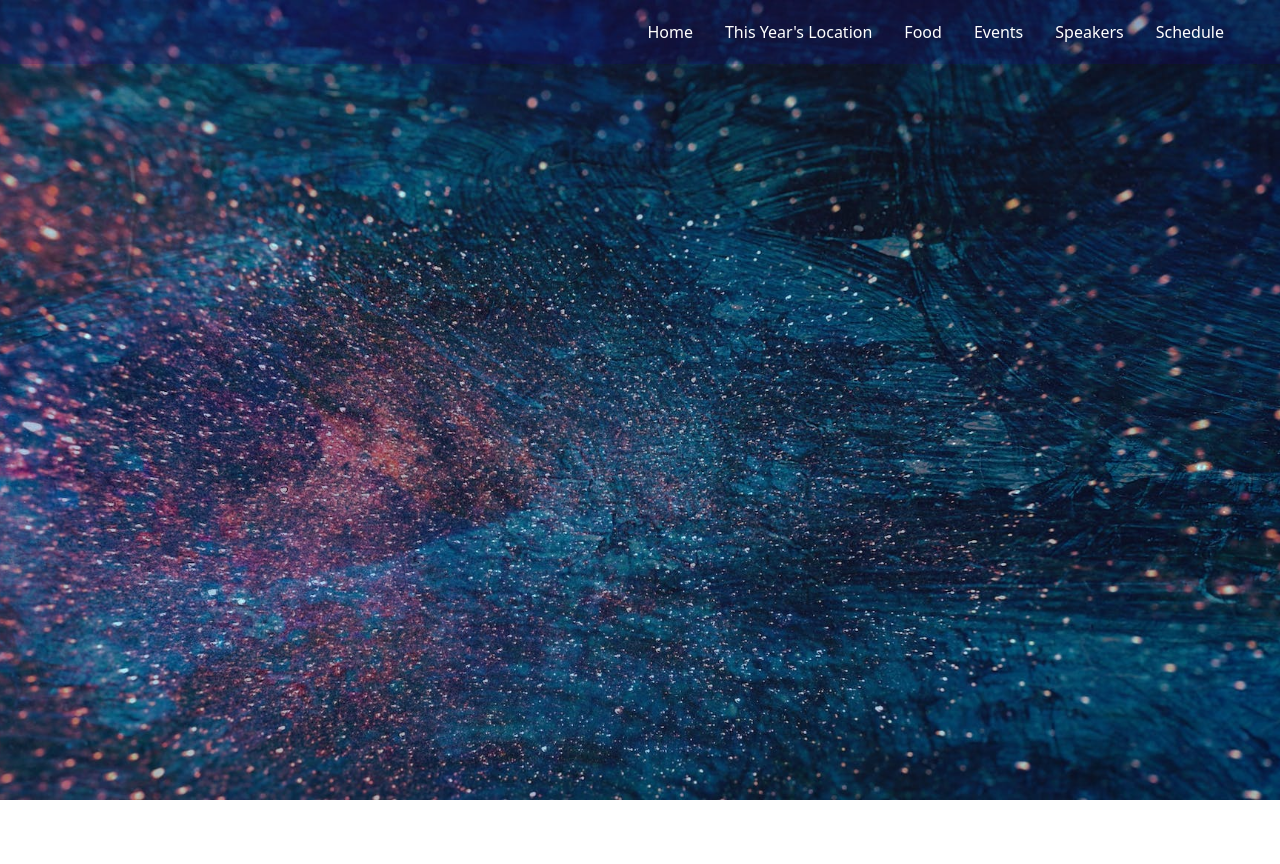
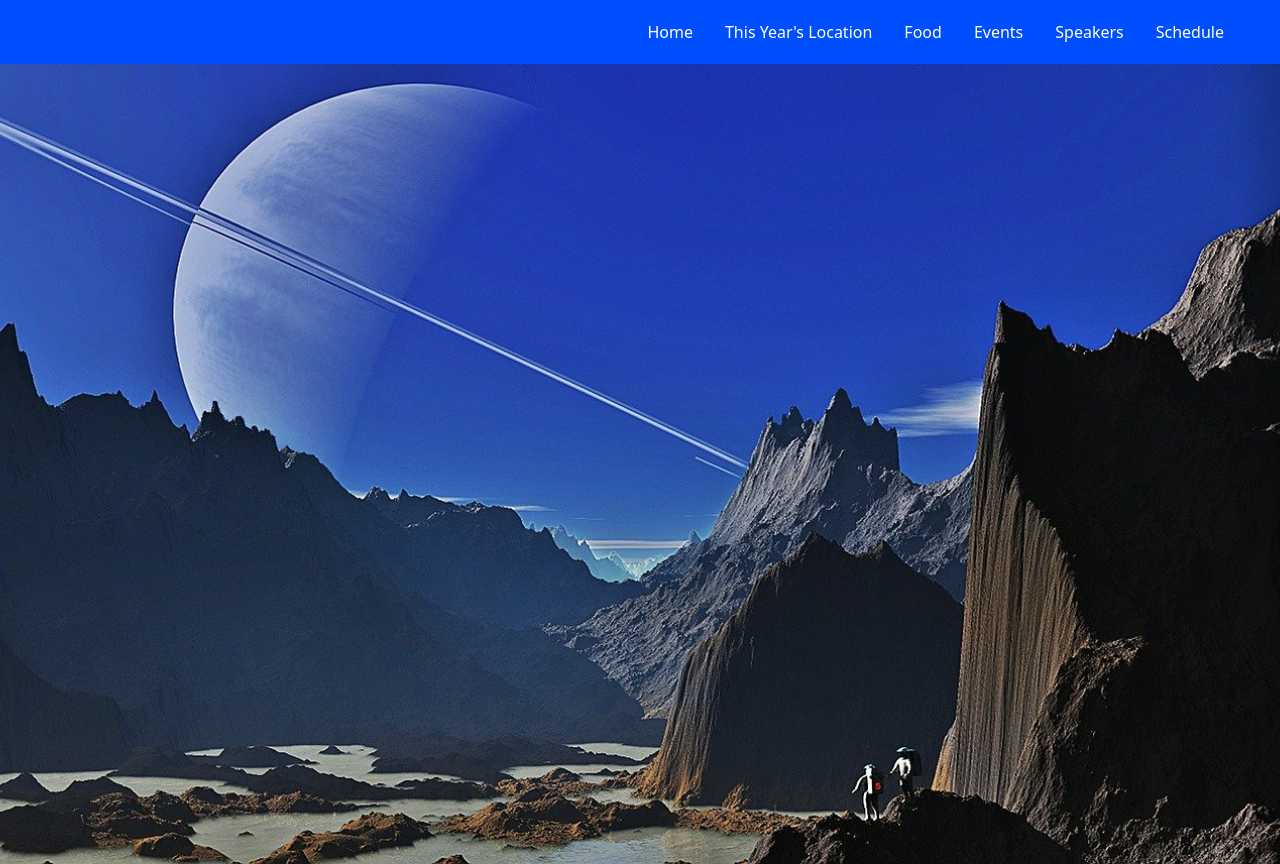
Before and after one commit to robinkii/celestialAdventureCon, a React (Vite) app in the folder client/: page / in a window 1280 px wide. Before the commit the page ends 800 px from the top, so only its background shows below. Built offline with nearby package versions, Linux system fonts and the light colour scheme.

Commit message:
Refactor App component and add HomePage component

```diff
--- a/client/src/App.jsx
+++ b/client/src/App.jsx
@@ -1,13 +1,11 @@
 import NavMenu from './components/NavMenu';
-import galaxy from './assets/galaxy.jpg';
+import HomePage from './pages/HomePage';
 
 function App() {
   return (
-    <div
-      className='w-full h-screen m-0 p-0 bg-no-repeat bg-cover bg-center'
-      style={{ backgroundImage: `url(${galaxy})` }}
-    >
+    <div className='w-full h-screen'>
       <NavMenu />
+      <HomePage />
     </div>
   );
 }
--- a/client/src/components/NavMenu.jsx
+++ b/client/src/components/NavMenu.jsx
@@ -1,6 +1,6 @@
 const NavMenu = () => {
   return (
-    <div className='navbar bg-[#190482]/20'>
+    <div className='navbar bg-primary sticky top-0'>
       <div className='w-full h-full flex justify-end'>
         <ul className='px-8'>
           <li className='inline-block px-4 py-2 text-white hover:text-slate-500'>
--- a/client/src/pages/HomePage.jsx
+++ b/client/src/pages/HomePage.jsx
@@ -0,0 +1,12 @@
+import backgroundImage from '../assets/homeBackground.jpg';
+
+const HomePage = () => {
+  return (
+    <div
+      className='w-full h-screen m-0 p-0 bg-no-repeat bg-cover bg-center'
+      style={{ backgroundImage: `url(${backgroundImage})` }}
+    ></div>
+  );
+};
+
+export default HomePage;
--- a/client/tailwind.config.cjs
+++ b/client/tailwind.config.cjs
@@ -6,15 +6,17 @@ export default {
   daisyui: {
     themes: [
       {
-        primary: '#190482',
-        secondary: '#7752FE',
-        accent: '#8E8FFA',
-        neutral: '#050609',
-        'base-100': '#ffffff',
-        info: '#00a1c9',
-        success: '#10A19D',
-        warning: '#FFBA86',
-        error: '#F6635C',
+        myTheme: {
+          primary: '#004fff',
+          secondary: '#006dff',
+          accent: '#88b900',
+          neutral: '#181818',
+          'base-100': '#1d2c2b',
+          info: '#00ceff',
+          success: '#3b8900',
+          warning: '#ffac00',
+          error: '#c81f41',
+        },
       },
     ],
   },
```
Also changed, not shown: client/src/assets/galaxy.jpg (deleted), client/src/assets/homeBackground.jpg (added).
